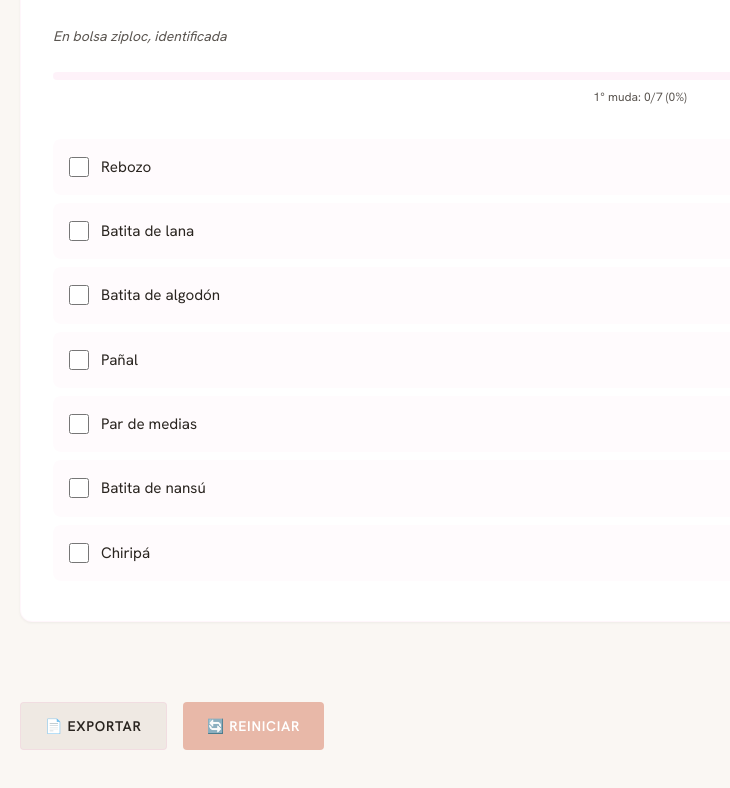
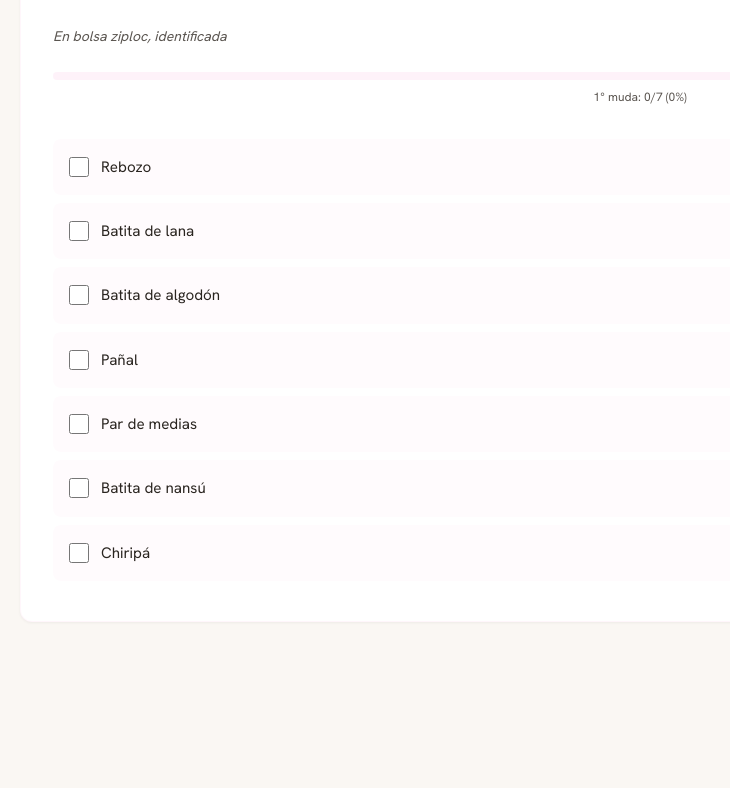
Before and after one commit to Gasudg/wishlist-bebe, a Next.js app: page / in a window 1280 px wide. Shown: the part 9236-10024 px from the top of the page, without its empty margins (0-730 px from the left). After the commit the page ends 9962 px from the top, so only its background shows below. Built offline with nearby package versions, Linux system fonts and the light colour scheme; no server answers; the database is empty.

Commit message:
Eliminar botones duplicados de abajo (ya están en header)

```diff
--- a/app/components/Checklist.tsx
+++ b/app/components/Checklist.tsx
@@ -347,17 +347,6 @@ export function Checklist() {
         {CHECKLIST_SECTIONS.map((section) => (
           <ChecklistSection key={section.name} section={section} states={states} onItemChange={handleItemChange} />
         ))}
-
-        <section className="section">
-          <div className="button-group">
-            <button className="button button-secondary" onClick={exportPDF}>
-              📄 Exportar
-            </button>
-            <button className="button button-primary" onClick={handleReset}>
-              🔄 Reiniciar
-            </button>
-          </div>
-        </section>
       </main>
     </div>
   );
```
